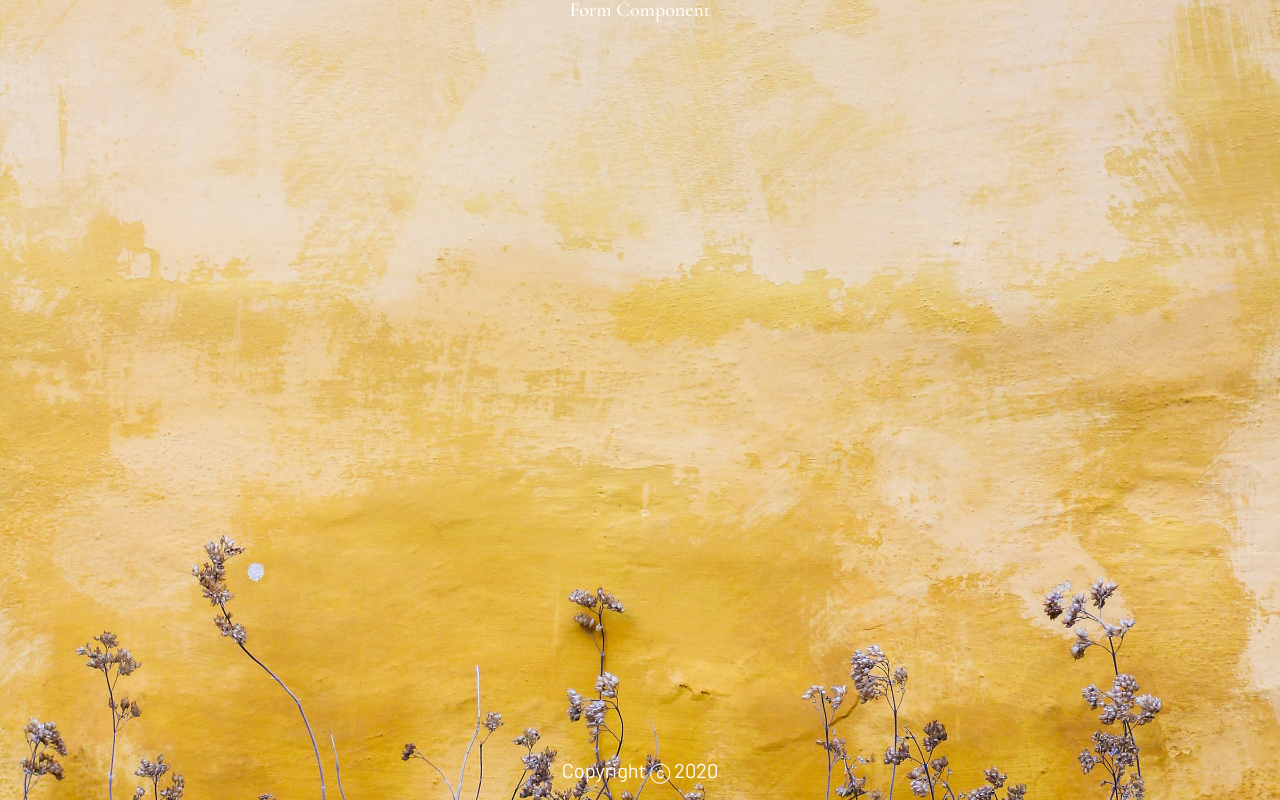
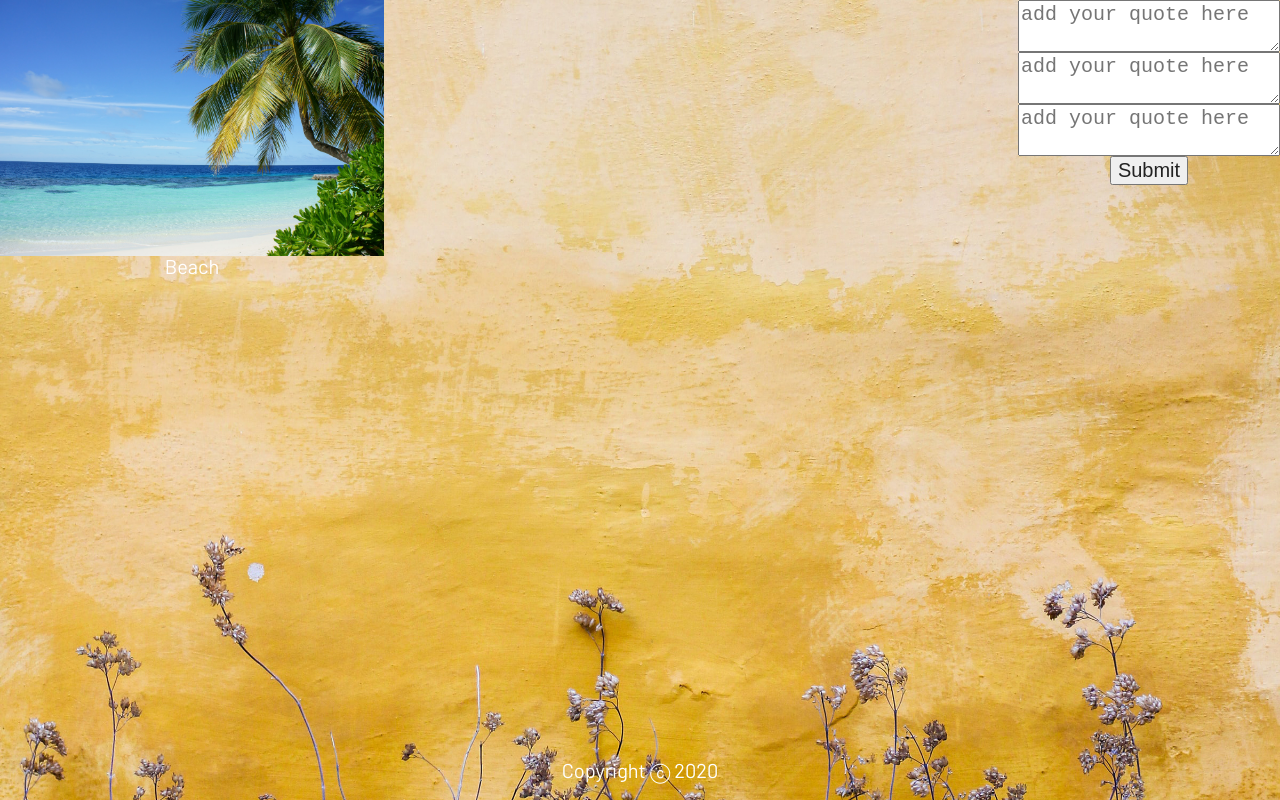
Before and after one commit to dailyPositivity/dailyPositivity, a React (Create React App) app: page /category/Beach in a window 1280 px wide. Built offline with nearby package versions, Linux system fonts and the light colour scheme.

Commit message:
Added logic for Form Component

```diff
--- a/src/App.js
+++ b/src/App.js
@@ -10,6 +10,15 @@ import Slideshow from './components/Slideshow';
 import Footer from './components/Footer';
 
 class App extends Component {
+
+   /*------------------------handle submit button functionality for Form Component----------*/
+   /*-----------------------Get details like quotes enterd by user and category name---------*/
+   submitHandler = (event,categoryDetails) => {
+      event.preventDefault();
+      // Added logic to get API details.....filter the quotes...
+      console.log(categoryDetails);//contains Categoey name and Qotes details entered by user
+   }
+
    render(){
       return (
          <Router>
@@ -20,7 +29,12 @@ class App extends Component {
                <div className="App">
                   <Route exact path = "/" component = {Home}/>
                   <Route exact path = "/category" component = {Category}/>
-                  <Route exact path = "/category/:categoryName" component = {Form}/>
+                  <Route exact path = "/category/:categoryName" render = {(props) => {
+                     return(
+                        <Form {...props} formSubmitHandler = {this.submitHandler}/>
+                     )
+                  }}
+                  />
                </div>
             </main>
             <footer>
--- a/src/components/Category.js
+++ b/src/components/Category.js
@@ -11,8 +11,8 @@ class Category extends Component{
             <div className = "categoryContainer">
                {  categories.map((category,index) => {
                      return (
-                        <Link to = {`/category/:${category}`}>
-                           <div key = {index}>
+                        <Link to = {`/category/${category.name}`} key = {index}>
+                           <div>
                               <div className = "categoryImg">
                                  <img src={category.path} alt = {category.description}/>
                               </div>
--- a/src/components/Form.js
+++ b/src/components/Form.js
@@ -1,10 +1,68 @@
 import React, { Component } from 'react';
+import categoryList from '../categoryList';
+class Form extends Component{
+   constructor(){
+      super();
+      this.state = {
+         categoryName:'',
+         quote1:'',
+         quote2:'',
+         quote3:''
+      }
+   }
 
+   getCategoryImagePath(){
+      const filteredcategory = categoryList.filter((category) => {
+            return(category.name === this.state.categoryName);
+         })
+      return filteredcategory[0];
+   }
 
-class Form extends Component{
+   /*----------------------------------------Change handler for user enterd Quotes--------------------*/
+   changeHandler = (event) => {
+      this.setState({
+         [event.target.name]:event.target.value
+      });
+   }
+
+   /*-----------------------------------Submit handler for move to slidshow Component ----------------*/
+   componentDidMount(){
+      //update state with  in category name parameter passed in by Category Component
+      this.setState({
+         categoryName: this.props.match.params.categoryName
+      })
+   }
    render(){
+      //filter categoryList array as per passed in category by Category Component
+      const {name,path,description} = {...this.getCategoryImagePath()};
       return(
-         <h1>Form Component</h1>
+         <div className = "categoryFormContainer">
+             <div className = "categoryFormImg">
+               <img src = {path} alt = {description}/>
+               <h3>{name}</h3>
+             </div>
+             <div className = "categoryForm">
+               <form onSubmit = {(event) => {this.props.formSubmitHandler(event,{...this.state})}}>
+                  <div className = "noteTextArea">
+                        <label htmlFor = "quote1" className="visuallyHidden">Enter content for the entry</label>
+                        <textarea  id = "quote1" name = "quote1" value = {this.state.quote1}  placeholder = "add your quote here" onChange = {this.changeHandler}/>
+                  </div>
+                  <div className = "noteTextArea">
+                        <label htmlFor = "quote2" className="visuallyHidden">Enter content for the entry</label>
+                        <textarea  id = "quote2" name = "quote2" value = {this.state.quote2}  placeholder = "add your quote here" onChange = {this.changeHandler}/>
+                  </div>
+                  <div className = "noteTextArea">
+                        <label htmlFor = "quote3" className="visuallyHidden">Enter content for the entry</label>
+                        <textarea  id = "quote3" name = "quote3" value = {this.state.quote3}  placeholder = "add your quote here" onChange = {this.changeHandler}/>
+                  </div>
+                  <div className = "noteComposeButton" aria-label="submit button to save the  note entry">
+                  <button>
+                        Submit
+                  </button>
+                  </div>
+               </form>
+             </div>
+         </div>
       )
    }
 }
--- a/src/styles/App.css
+++ b/src/styles/App.css
@@ -72,3 +72,17 @@ footer {
 footer p {
   padding-bottom:20px;
 }
+
+
+
+/*------------------------------------------------CategoryForm---------------------------------------*/
+.categoryFormContainer{
+  display:flex;
+  justify-content: space-between;
+}
+.categoryFormImg{
+  flex-basis: 30%;
+}
+.categoryFormImg img{
+  width:100%;
+}
```
